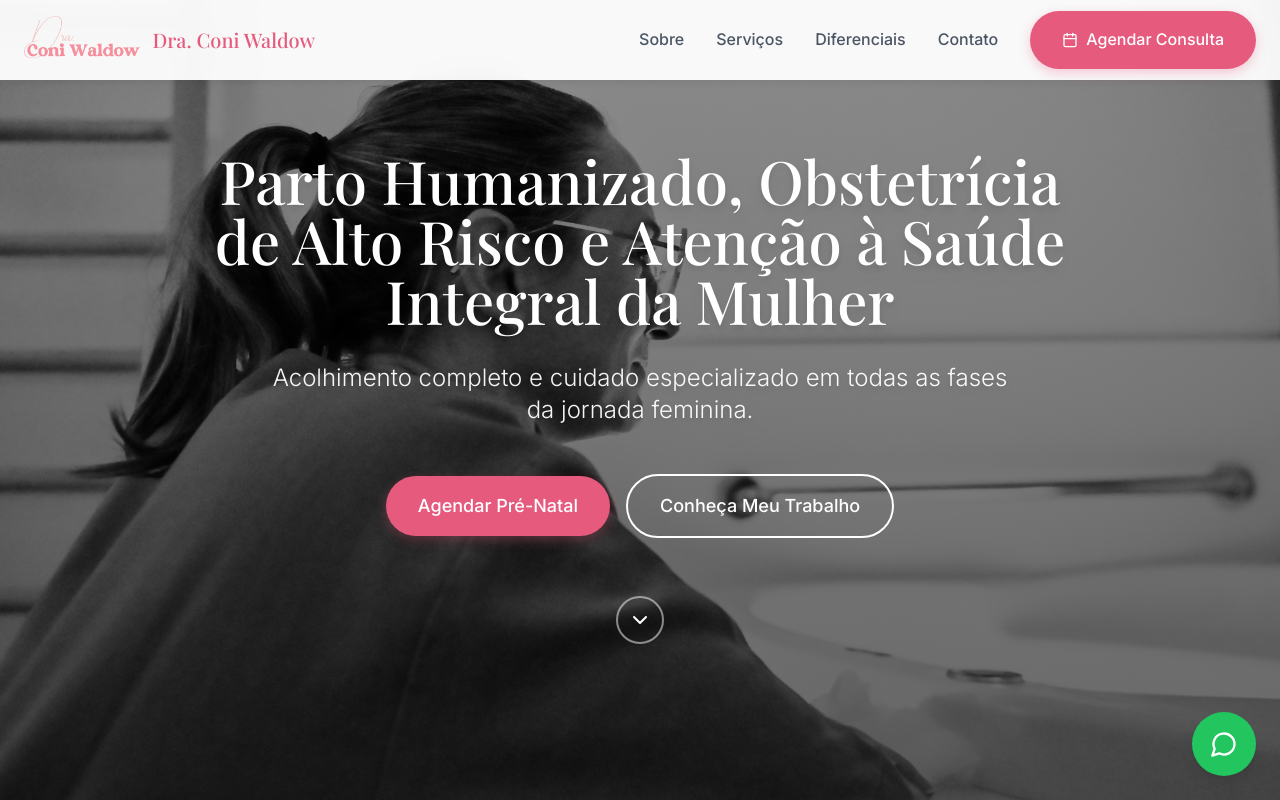
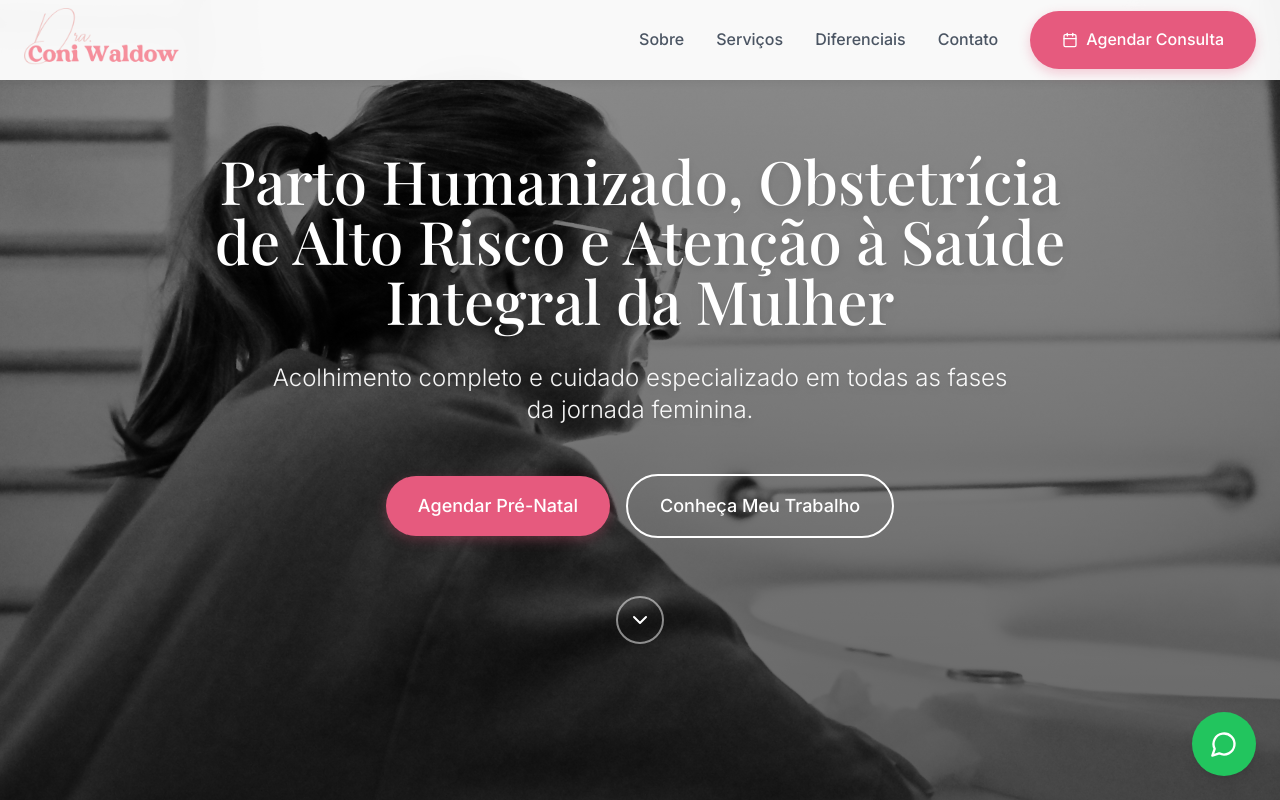
Before and after one commit to robdaum85/coni-carinho-digital, a React (Vite) app: page / in a window 1280 px wide. Shown: the top 800 px of the page. Built offline with nearby package versions, Linux system fonts and the light colour scheme.

Commit message:
Remove name from header and increase logo size
Removed the name "DRA. CONI WALDOW" from the header and increased the logo size.
Edited `src/components/ModernHeader.tsx`.

```diff
--- a/src/components/ModernHeader.tsx
+++ b/src/components/ModernHeader.tsx
@@ -1,3 +1,4 @@
+
 import { useState } from "react";
 import { Menu, X, Calendar } from "lucide-react";
 
@@ -20,15 +21,12 @@ const ModernHeader = () => {
     <header className="fixed top-0 left-0 right-0 z-50 glass-header">
       <div className="container mx-auto px-6 h-20 flex justify-between items-center max-w-7xl">
         {/* Logo */}
-        <div className="flex items-center space-x-3">
+        <div className="flex items-center">
           <img
             src="/lovable-uploads/394e917b-f476-43e0-9cb7-2a712c1e6c49.png"
             alt="Logo Dra. Coni Waldow"
-            className="h-12 w-auto"
+            className="h-16 w-auto"
           />
-          <h1 className="text-primary text-xl font-playfair font-medium">
-            Dra. Coni Waldow
-          </h1>
         </div>
 
         {/* Mobile Menu Button */}
```
